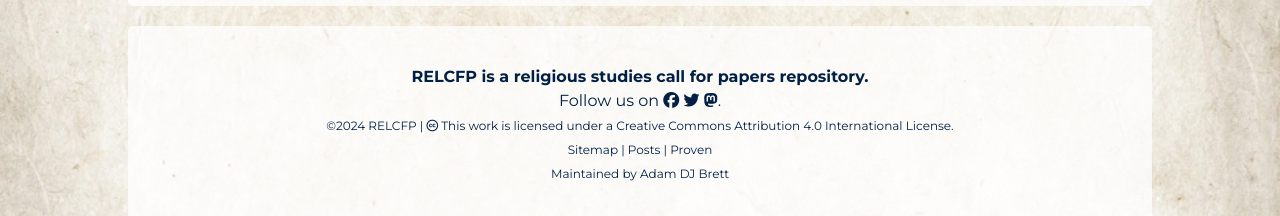
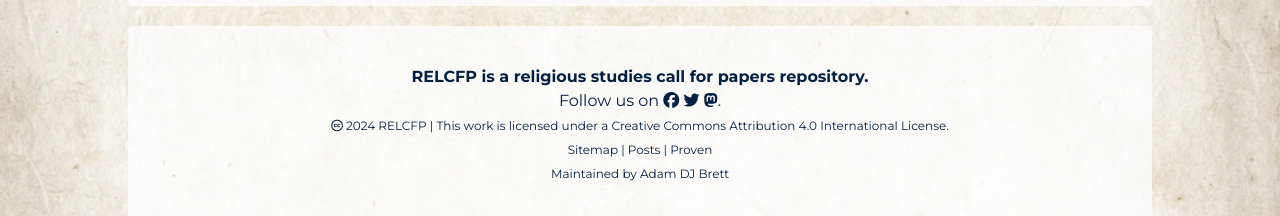
Before and after one commit to adamdjbrett/relcfp, a Jekyll site: the page built from pages/about.md, in a window 1280 px wide. Shown: the part 1267-1483 px from the top of the page. Built offline with Jekyll 4.4.1, drawn with Linux system fonts in a browser that asks for light colours; nearby versions of some CDN libraries; a script that is not in the unit is left out.

Commit message:
Update footer.html

```diff
--- a/_includes/footer.html
+++ b/_includes/footer.html
@@ -8,7 +8,7 @@
             Follow us on <a href="https://www.facebook.com/relcfp"><i class="fa-brands fa-facebook" title="facebook" aria-hidden="true"></i></a> <a href="https://www.twitter.com/relcfp"> <i class="fa-brands fa-twitter" title="twitter" aria-hidden="true"></i></a> <a rel="me" href="https://mastodon.social/@relcfp"><i class="fa-brands fa-mastodon" title="mastodon" aria-hidden="true"></i></a>.
         </div>
         <div class="footer__copywrite">
-            <p>©{{ 'now' | date: "%Y" }} RELCFP | <i class="fa-brands fa-creative-commons"></i> This work is licensed under a <a rel="license" href="http://creativecommons.org/licenses/by/4.0/">Creative Commons Attribution 4.0 International License</a>.<br />
+            <p><i class="fa-brands fa-creative-commons"></i> {{ 'now' | date: "%Y" }} RELCFP | This work is licensed under a <a rel="license" href="http://creativecommons.org/licenses/by/4.0/">Creative Commons Attribution 4.0 International License</a>.<br />
                 <a href="http://relcfp.com/sitemap.xml">Sitemap</a> | <a href="https://www.relcfp.com/posts/feed.atom">Posts</a> | <a href="https://proven.lol/62348e">Proven</a></p>
                 <p>Maintained by <a href="https://adamdjbrett.com">Adam DJ Brett</a></p>
         </div>
```
